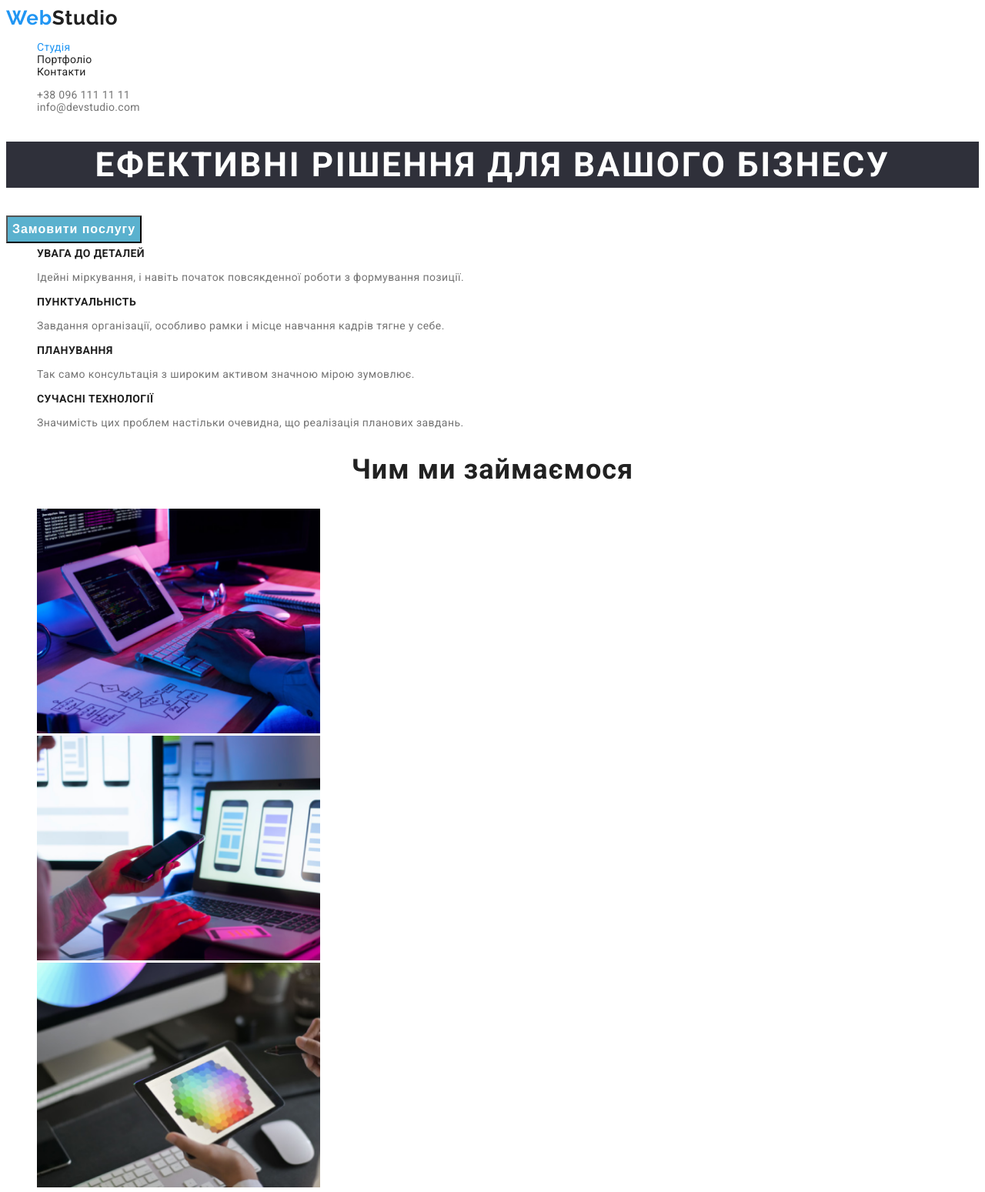
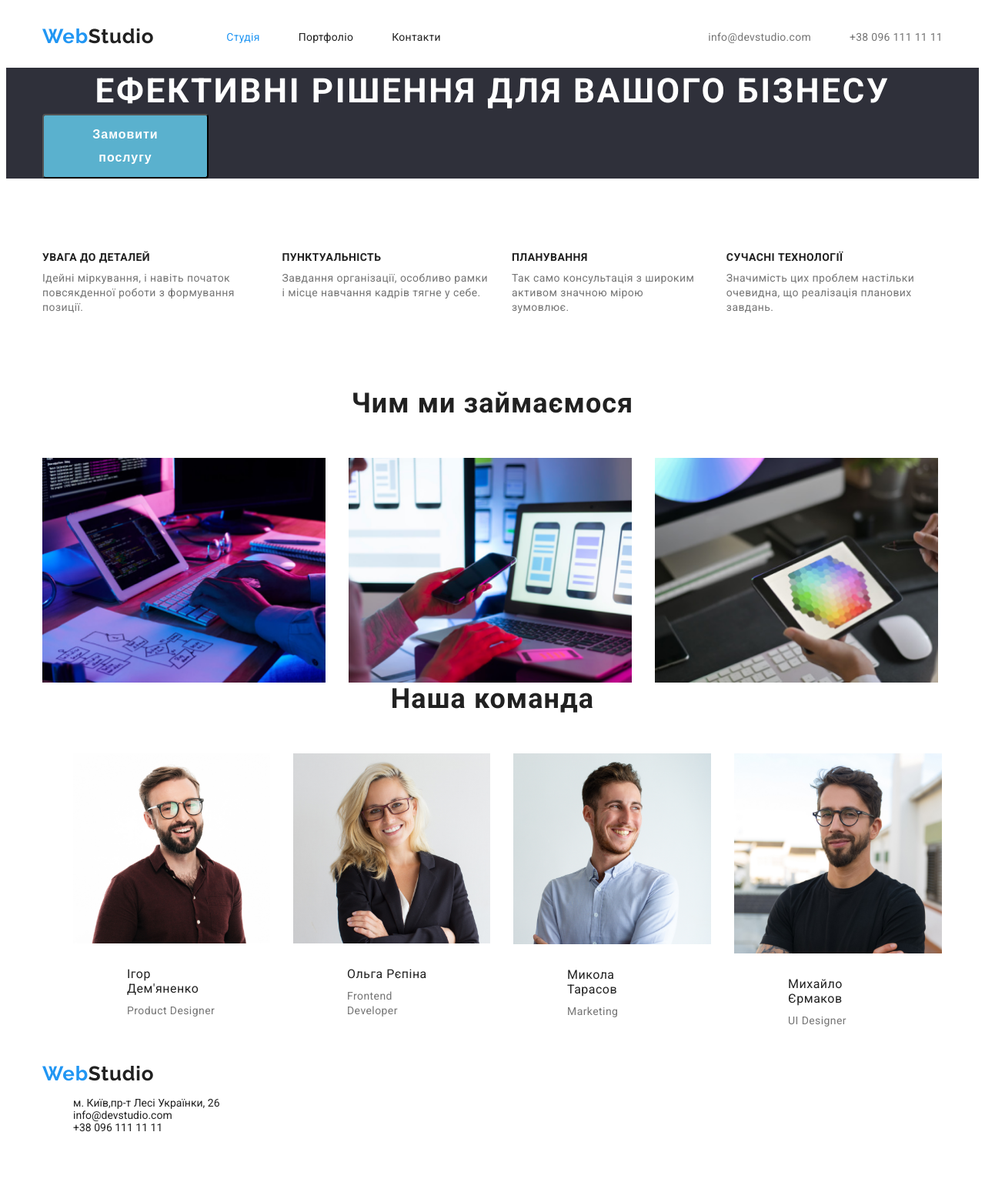
Before and after one commit to kortunn/hw-003, a plain HTML site: page index.html in a window 1280 px wide. Shown: the top 1549 px of the page at 77% size. After the commit the page ends 1487 px from the top, so only its background shows below. Drawn offline with Linux system fonts and the light colour scheme.

Commit message:
add smth

```diff
--- a/css/styles.css
+++ b/css/styles.css
@@ -6,6 +6,10 @@
 --background-page: #2F303A;
 --secondary-tx-cl: #757575;
 --white-tx-cl:#FFFFFF;
+--btn-radius:4px;
+}
+h1,h2,h3,h4,h5,h6,p{
+    margin: 0;
 }
 .page{
 color: var(--main-txt-cl);
@@ -26,6 +30,9 @@ font-size: 14px;
     color: var(--accent-txt-cl);
 }
 .logo{
+    padding-top: 24px;
+    padding-bottom: 24px;
+    margin-right: 94px;
     text-decoration: none;
     font-family: var(--secondary-font);
     font-weight: 700;
@@ -44,7 +51,40 @@ font-size: 14px;
 }
 .list{
     list-style: none;
+    margin: 0;
+    padding: 0;
+}
+img{
+    display: block;
+    max-width: 100%;
+    height: auto;
+}
+.container{
+    width: 1170px;
+    padding-left: 15px;
+    padding-right: 15px;
+    margin-right: auto;
+    margin-left: auto;
+}
+.header-container{
+    display: flex;
 
+}
+.main-nav{
+    display: flex;
+    margin-right: auto;
+
+}
+.header-list{
+    display: flex;
+    gap: 50px;
+    padding-top: 32px;
+    padding-bottom: 32px;
+}
+.contact-list{
+    display: flex;
+    padding-top: 32px;
+    padding-bottom: 32px;
 }
 
 .header .link{
@@ -64,14 +104,22 @@ font-size: 14px;
 .header .link.current{
     color: var(--accent-txt-cl);
 }
+.hero-container{
+    display: flex;
+    flex-direction: column;
+}
 .hero{
     background: var(--background-page);
 
 }
 .hero .btn{
+    width: 216px;
+    min-height: 50px;
+    padding: 10px 32px;
     background-color: rgb(90, 177, 206);
 
-    position: absolute;
+
+    border-radius: var(--btn-radius);
     font-weight: 700;
     font-size: 16px;
     line-height: calc(30 / 16);
@@ -79,6 +127,12 @@ font-size: 14px;
     color: var(--white-tx-cl);
     cursor: pointer;
 
+}
+.info-list{
+    display: flex;
+    gap: 30px;
+    padding-top: 94px;
+    padding-bottom: 94px;
 }
 .title{
     color: var(--white-tx-cl);
@@ -92,6 +146,7 @@ font-size: 14px;
 }
 
 .subtitle{
+    margin-bottom: 10px;
     font-family: var(--main-font);
     font-weight: 700;
     font-size: 14px;
@@ -121,7 +176,13 @@ font-size: 14px;
     letter-spacing: 0.03em;
     color: var(--secondary-tx-cl);
 }
+.pic-list{
+
+    display: flex;
+    gap: 30px;
+}
 .subject{
+    margin-bottom: 50px;
     font-family: var(--main-font);
     font-weight: 700;
     font-size: 36px;
@@ -141,6 +202,9 @@ font-size: 14px;
     color: var(--main-txt-cl);
 }
 .main-btn{
+
+    box-shadow: 0px 3px 1px rgba(0, 0, 0, 0.1), 0px 1px 2px rgba(0, 0, 0, 0.08), 0px 2px 2px rgba(0, 0, 0, 0.12);
+    border-radius: var(--btn-radius);
     font-family: var(--main-font);
     font-weight: 500;
     font-size: 16px;
@@ -166,6 +230,8 @@ font-size: 14px;
 }
 .team-list{
     list-style: none;
+    display: flex;
+    gap: 30px;
 }
 footer{
     list-style: none;
@@ -189,3 +255,27 @@ footer{
 
     color:var(--secondary-tx-cl);
 }
+.list-item-mail{
+    margin-right: 50px;
+}
+.list-item{
+    margin: 32px,50px;
+}
+.visually-hidden {
+    position: absolute;
+    width: 1px;
+    height: 1px;
+    margin: -1px;
+    border: 0;
+    padding: 0;
+    white-space: nowrap;
+    clip-path: inset(100%);
+    clip: rect(0 0 0 0);
+    overflow: hidden;
+  }
+  .names{
+    padding: 30px 70px;
+  }
+  .team-subtitle{
+    padding-bottom: 10px;
+  }
--- a/index.html
+++ b/index.html
@@ -5,42 +5,58 @@
     <meta http-equiv="X-UA-Compatible" content="IE=edge" />
     <meta name="viewport" content="width=device-width, initial-scale=1.0" />
     <title>WebStudio</title>
-    <link rel="preconnect" href="https://fonts.googleapis.com">
-    <link rel="preconnect" href="https://fonts.gstatic.com" crossorigin>
-    <link href="https://fonts.googleapis.com/css2?family=Raleway:wght@700&family=Roboto:wght@400;700&display=swap" rel="stylesheet">
-    <link rel="stylesheet" href="./css/styles.css">
+    <link rel="preconnect" href="https://fonts.googleapis.com" />
+    <link rel="preconnect" href="https://fonts.gstatic.com" crossorigin />
+    <link
+      href="https://fonts.googleapis.com/css2?family=Raleway:wght@700&family=Roboto:wght@400;700&display=swap"
+      rel="stylesheet"
+    />
+    <link rel="stylesheet" href="./css/styles.css" />
   </head>
   <body class="page">
     <header class="header">
+      <div class="container header-container">
         <nav class="main-nav">
           <a class="logo" href=""><span class="accent">Web</span>Studio</a>
 
-
-      <ul class="list">
+          <ul class="list header-list">
             <li class="list-item"><a class="link current" href="./index.html">Студія</a></li>
             <li class="list-item"><a class="link" href="./portfolio.html">Портфоліо</a></li>
             <li class="list-item"><a class="link" href=""> Контакти</a></li>
           </ul>
         </nav>
-      <ul class="list">
-        <li class="list-item-tel"><a class="link" href="tel:+380961111111">+38 096 111 11 11</a></li>
-        <li class="list-item-mail"><a class="link" href="mailto:info@devstudio.com">info@devstudio.com</a></li>
+        <ul class="list contact-list">
+          <li class="list-item-mail">
+            <a class="link" href="mailto:info@devstudio.com">info@devstudio.com</a>
+          </li>
+          <li class="list-item-tel">
+            <a class="link" href="tel:+380961111111">+38 096 111 11 11</a>
+          </li>
         </ul>
+      </div>
     </header>
     <main class="main">
       <section class="hero">
+        <div class="container hero-container">
           <h1 class="title">Ефективні рішення для вашого бізнесу</h1>
           <button type="button" class="btn">Замовити послугу</button>
+        </div>
       </section>
-      <section><h2>Особливості</h2>
-        <ul class="list">
+      <section>
+        <div class="container info-container">
+          <h2 class="visually-hidden">Особливості</h2>
+          <ul class="list info-list">
             <li>
               <h3 class="subtitle">УВАГА ДО ДЕТАЛЕЙ</h3>
-            <p class="text">Ідейні міркування, і навіть початок повсякденної роботи з формування позиції.</p>
+              <p class="text">
+                Ідейні міркування, і навіть початок повсякденної роботи з формування позиції.
+              </p>
             </li>
             <li>
               <h3 class="subtitle">ПУНКТУАЛЬНІСТЬ</h3>
-            <p class="text">Завдання організації, особливо рамки і місце навчання кадрів тягне у себе.</p>
+              <p class="text">
+                Завдання організації, особливо рамки і місце навчання кадрів тягне у себе.
+              </p>
             </li>
             <li>
               <h3 class="subtitle">ПЛАНУВАННЯ</h3>
@@ -48,56 +64,113 @@
             </li>
             <li>
               <h3 class="subtitle">СУЧАСНІ ТЕХНОЛОГІЇ</h3>
-            <p class="text">Значимість цих проблем настільки очевидна, що реалізація планових завдань.</p>
+              <p class="text">
+                Значимість цих проблем настільки очевидна, що реалізація планових завдань.
+              </p>
             </li>
           </ul>
+        </div>
       </section>
       <section class="photo">
+        <div class="container">
           <h2 class="subject">Чим ми займаємося</h2>
-        <ul class="list">
-          <li class="list-item"><img src="./images/box1.png" alt="Человек пишет код " width="368" height="292" /></li>
-          <li class="list-item"><img src="./images/box2.png" alt="Человек работает с телефоном перед компьютером" width="368" height="292" /></li>
-          <li class="list-item"><img src="./images/box3.png" alt="Дезайнерские делишки на планшете" width="368" height="292" /></li>
+          <ul class="list pic-list">
+            <li class="list-item">
+              <img src="./images/box1.png" alt="Человек пишет код " width="368" height="292" />
+            </li>
+            <li class="list-item">
+              <img
+                src="./images/box2.png"
+                alt="Человек работает с телефоном перед компьютером"
+                width="368"
+                height="292"
+              />
+            </li>
+            <li class="list-item">
+              <img
+                src="./images/box3.png"
+                alt="Дезайнерские делишки на планшете"
+                width="368"
+                height="292"
+              />
+            </li>
           </ul>
+        </div>
       </section>
       <section class="team">
+        <div class="container team-container">
           <h2 class="subject">Наша команда</h2>
           <ul class="team-list">
             <li class="team-item">
-            <img class="pic" src="./images/img.jpg" alt="Гарне фото Ігоря Дем'яненко" width="270" height="260" />
+              <img
+                class="pic"
+                src="./images/img.jpg"
+                alt="Гарне фото Ігоря Дем'яненко"
+                width="270"
+                height="260"
+              />
+              <div class="names">
                 <h3 class="team-subtitle">Ігор Дем'яненко</h3>
                 <p class="text">Product Designer</p>
+              </div>
             </li>
             <li class="team-item">
-            <img class="pic" src="./images/img(1).jpg" alt="Гарне фото Ольги Рєпіної" width="270" height="260" />
+              <img
+                class="pic"
+                src="./images/img(1).jpg"
+                alt="Гарне фото Ольги Рєпіної"
+                width="270"
+                height="260"
+              />
+              <div class="names">
                 <h3 class="team-subtitle">Ольга Рєпіна</h3>
                 <p class="text">Frontend Developer</p>
+              </div>
             </li>
             <li class="team-item">
-            <img class="pic" src="./images/img(2).jpg" alt="Гарне фото Миколи Тарасова" width="270" height="260" />
+              <img
+                class="pic"
+                src="./images/img(2).jpg"
+                alt="Гарне фото Миколи Тарасова"
+                width="270"
+                height="260"
+              />
+              <div class="names">
                 <h3 class="team-subtitle">Микола Тарасов</h3>
                 <p class="text">Marketing</p>
+              </div>
             </li>
             <li class="team-item">
-            <img class="pic" src="./images/img(3).jpg" alt="Гарне фото Михайла Єрмакова" width="270" height="260" />
+              <img
+                class="pic"
+                src="./images/img(3).jpg"
+                alt="Гарне фото Михайла Єрмакова"
+                width="270"
+                height="260"
+              />
+              <div class="names">
                 <h3 class="team-subtitle">Михайло Єрмаков</h3>
                 <p class="text">UI Designer</p>
+              </div>
             </li>
           </ul>
+        </div>
       </section>
     </main>
     <footer class="footer">
+      <div class="container">
         <a class="logo" href=""><span class="accent">Web</span>Studio</a>
         <address>
-
           <ul class="footer-list">
             <li><a class="list-item link" href=""> м. Київ,пр-т Лесі Українки, 26</a></li>
 
-          <li><a class="list-item link" href="mailto:info@devstudio.com">info@devstudio.com</a></li>
+            <li>
+              <a class="list-item link" href="mailto:info@devstudio.com">info@devstudio.com</a>
+            </li>
             <li><a class="list-item link" href="tel:+380961111111">+38 096 111 11 11</a></li>
           </ul>
-
         </address>
+      </div>
     </footer>
   </body>
 </html>
```
Also changed, not shown: portfolio.html (+12 -8 lines). Lines whose indentation alone changed are shown as unchanged.
